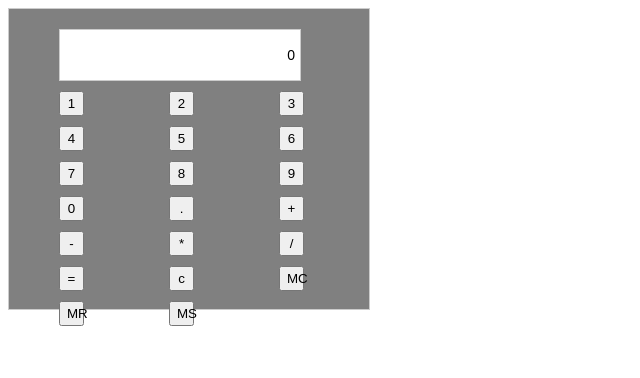
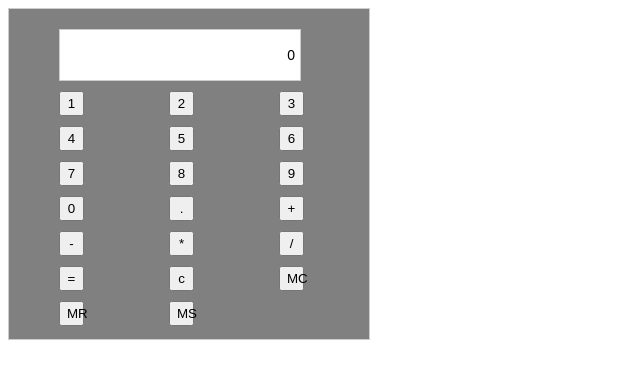
Before and after one commit to Bizid/calculator, a plain HTML site: page calcultor.html in a window 1280 px wide. Shown: the whole page, without its empty margins (0-640 px from the left). Drawn offline with Linux system fonts and the light colour scheme.

Commit message:
new version

```diff
--- a/calcultor.html
+++ b/calcultor.html
@@ -14,7 +14,7 @@
     border: 1px solid #ccc;
     float: left;
     width: 340px;
-    height: 260px;
+    height: 290px;
     padding: 20px 10px;
     background-color: grey;
   }
```
